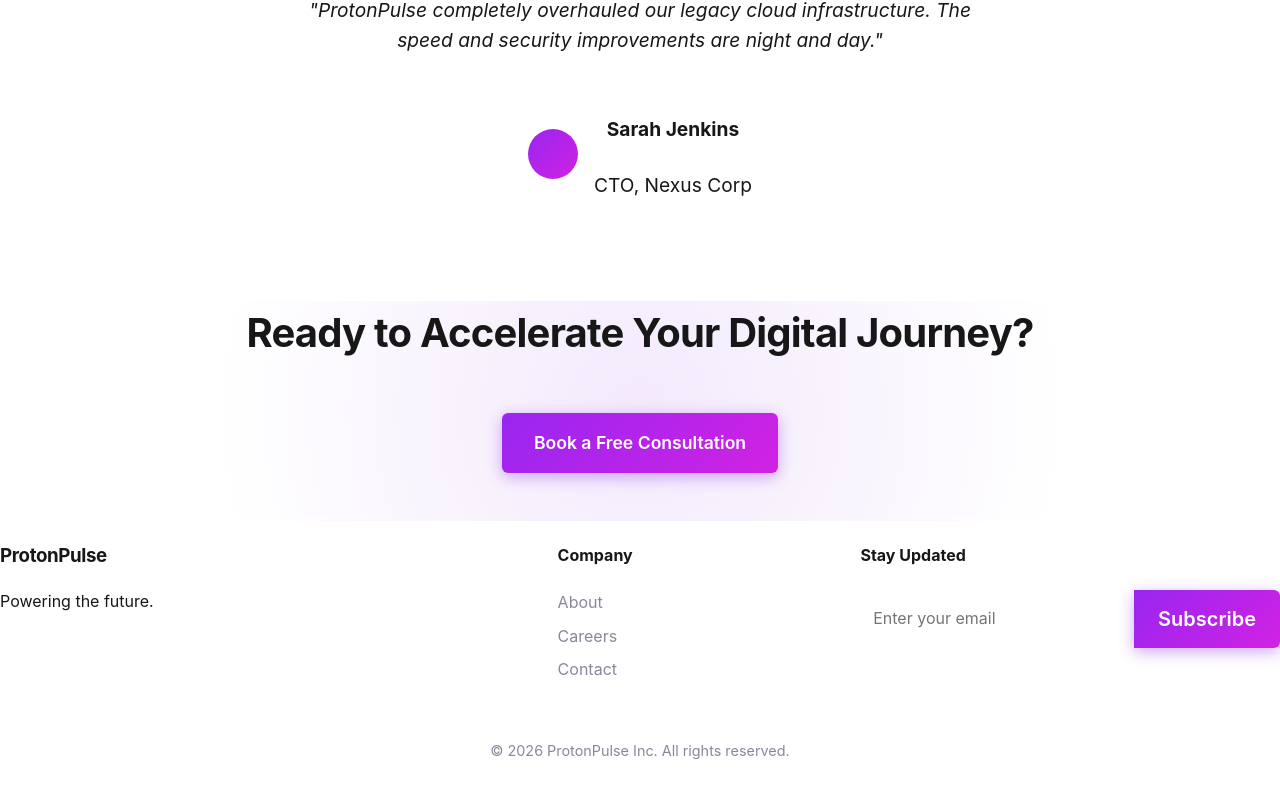
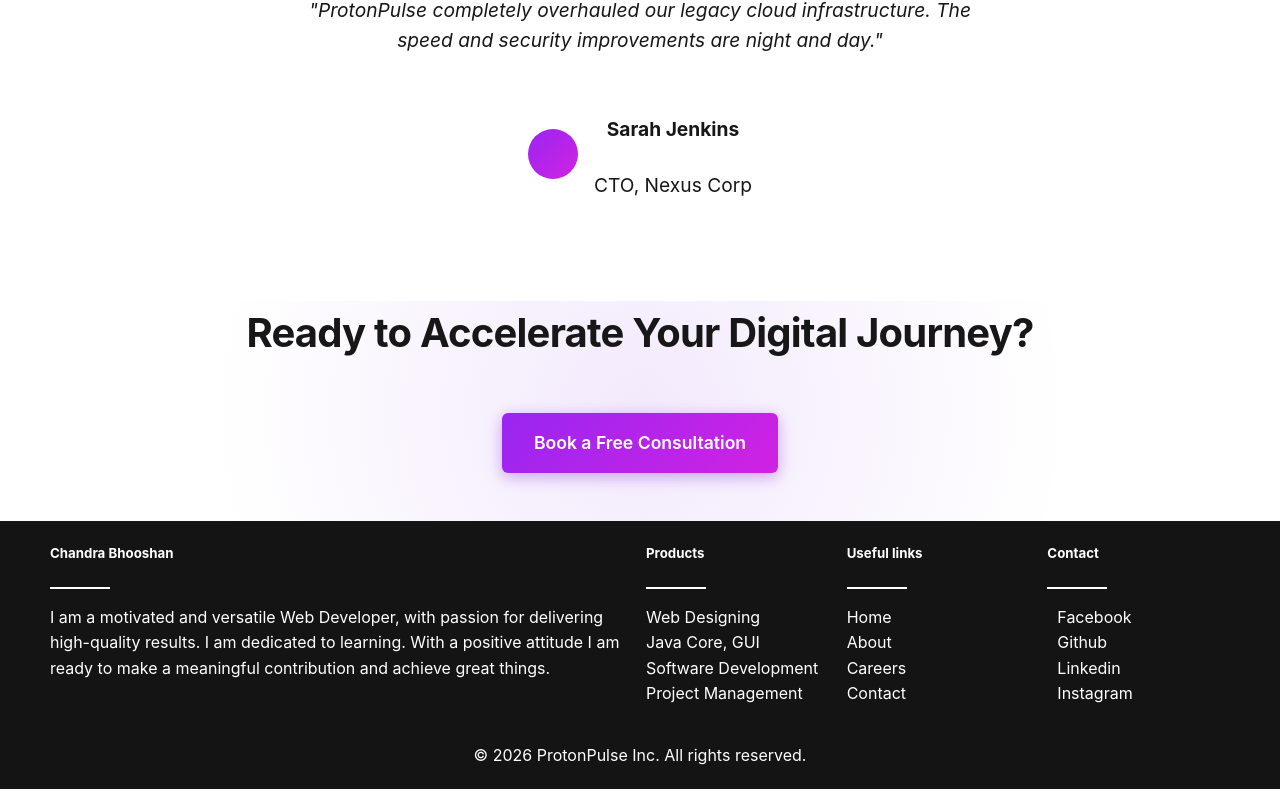
Before and after one commit to ChandraBhooshan/proton-pulse, a React (Create React App) app in the folder frontend/: page / in a window 1280 px wide. Shown: the part 2847-3655 px from the top of the page. Built offline with nearby package versions, Linux system fonts and the light colour scheme.

Commit message:
first commit

```diff
--- a/frontend/src/Footer.js
+++ b/frontend/src/Footer.js
@@ -3,7 +3,7 @@ import "./Footer.css";
 function Footer() {
   return (
     <footer className="footer">
-      <div className="contact-conainer">
+      {/* <div className="contact-conainer">
         <div className="contact-item">
           <img src="./images/phone-call2.png" alt="Phone" />
           <div>
@@ -26,7 +26,7 @@ function Footer() {
             <p>Uttar Pradesh, IN (213141)</p>
           </div>
         </div>
-      </div>
+      </div> */}
 
       <div className="summary">
         <div id="col1">
@@ -69,6 +69,16 @@ function Footer() {
             <li>
               <a href="#">Home</a>
             </li>
+            <li>
+              <a href="#">About</a>
+            </li>
+            <li>
+              <a href="#">Careers</a>
+            </li>
+            <li>
+              <a href="#">Contact</a>
+            </li>
+
           </ul>
         </div>
 
@@ -104,7 +114,9 @@ function Footer() {
         </div>
       </div>
 
-      <div id="copyright">&copy; Copyright 2024 Chandra Bhooshan</div>
+      <div id="copyright">
+        &copy; {new Date().getFullYear()} ProtonPulse Inc. All rights reserved.
+      </div>
     </footer>
   );
 }
--- a/frontend/src/Home.js
+++ b/frontend/src/Home.js
@@ -1,5 +1,6 @@
 import React from "react";
 import "./home.css";
+import Footer from "./Footer";
 
 const Home = () => {
   return (
@@ -176,33 +177,7 @@ const Home = () => {
       </section>
 
       {/* 10. Footer */}
-      <footer className="footer-section">
-        <div className="footer-grid">
-          <div className="footer-brand">
-            <h3>ProtonPulse</h3>
-            <p>Powering the future.</p>
-          </div>
-          <div className="footer-links">
-            <h4>Company</h4>
-            <a href="#about">About</a>
-            <a href="#careers">Careers</a>
-            <a href="#contact">Contact</a>
-          </div>
-          <div className="footer-newsletter">
-            <h4>Stay Updated</h4>
-            <div className="input-group">
-              <input type="email" placeholder="Enter your email" />
-              <button className="btn btn-primary">Subscribe</button>
-            </div>
-          </div>
-        </div>
-        <div className="footer-bottom">
-          <p>
-            &copy; {new Date().getFullYear()} ProtonPulse Inc. All rights
-            reserved.
-          </p>
-        </div>
-      </footer>
+      <Footer />
     </div>
   );
 };
--- a/frontend/src/Work.css
+++ b/frontend/src/Work.css
@@ -7,7 +7,7 @@
   /* min-height: 100vh; */
   min-height: calc(100vh - var(--navbar-height));
   /* padding: 0px 5%; */
-  padding-top: 10px;
+  padding-top: 20px;
   padding-bottom: 0px;
   padding-left: 5%;
   padding-right: 5%;
@@ -35,33 +35,11 @@
 
 /* Feature grid - future modules */
 
-/* .work-feature-grid {
-  display: grid;
-  grid-template-columns: repeat(3, minmax(0, 1fr));
-  gap: 28px;
-  width: 100%;
-  align-items: stretch;
-} */
-
 .work-feature-grid {
   column-count: 3;
   column-gap: 24px;
   width: 100%;
 }
-
-/* Feature card */
-
-/* .work-feature-card {
-  min-width: 0;
-  background: var(--bg-card);
-  border: 1px solid var(--border-color);
-  border-radius: 16px;
-  padding: 24px;
-
-  transition:
-    transform 0.25s ease,
-    border-color 0.25s ease;
-} */
 
 /* Individual Feature Cards */
 
@@ -106,10 +84,6 @@
 /* Tablet */
 
 @media (max-width: 900px) {
-  /* .work-feature-grid {
-    grid-template-columns: repeat(2, minmax(0, 1fr));
-    gap: 20px;
-  } */
   .work-feature-grid {
     column-count: 2;
   }
@@ -118,20 +92,11 @@
   .work-page {
     padding: 30px 18px;
   }
-
-  /* .work-feature-grid {
-    grid-template-columns: repeat(auto-fit, minmax(220px, 1fr));
-    gap: 18px;
-  } */
 }
 
 /* Mobile */
 
 @media (max-width: 576px) {
-  /* .work-feature-grid {
-    grid-template-columns: 1fr;
-    gap: 18px;
-  } */
   .work-feature-grid {
     column-count: 1;
   }
@@ -141,8 +106,4 @@
   .work-page {
     padding: 24px 14px;
   }
-
-  /* .work-feature-grid {
-    grid-template-columns: 1fr;
-  } */
 }
```
